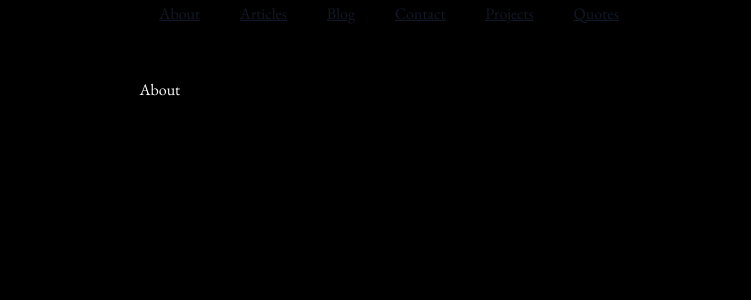
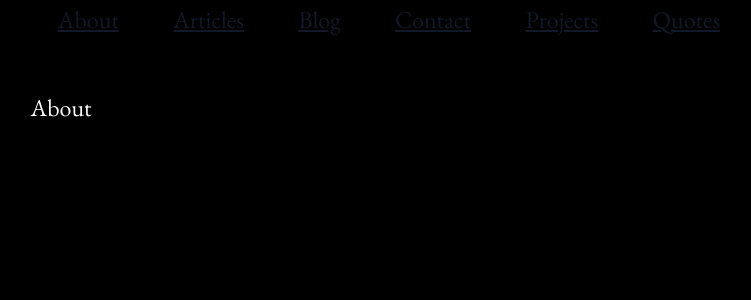
Before and after one commit to thebrandonlucas/blu-3, a SvelteKit app: page /about in a window 1280 px wide. Shown: the top 300 px of the page, without its empty margins (251-1002 px from the left). Built offline with nearby package versions, Linux system fonts and the light colour scheme.

Commit message:
feat: center, increase text

```diff
--- a/src/app.css
+++ b/src/app.css
@@ -18,7 +18,7 @@
 }
 
 body {
-  @apply font-garamond;
+  @apply font-garamond prose-xl;
   /*background-color: #f2d7ac;*/
   background-color: black;
 }
--- a/src/routes/+layout.svelte
+++ b/src/routes/+layout.svelte
@@ -4,7 +4,9 @@
 	let { children } = $props();
 </script>
 
-<div class="prose mx-auto flex flex-col gap-12">
+<main class="prose prose-2xl mx-auto flex flex-col gap-12 px-4">
 	<Nav />
-	{@render children()}
-</div>
+	<div>
+		{@render children()}
+	</div>
+</main>
```
